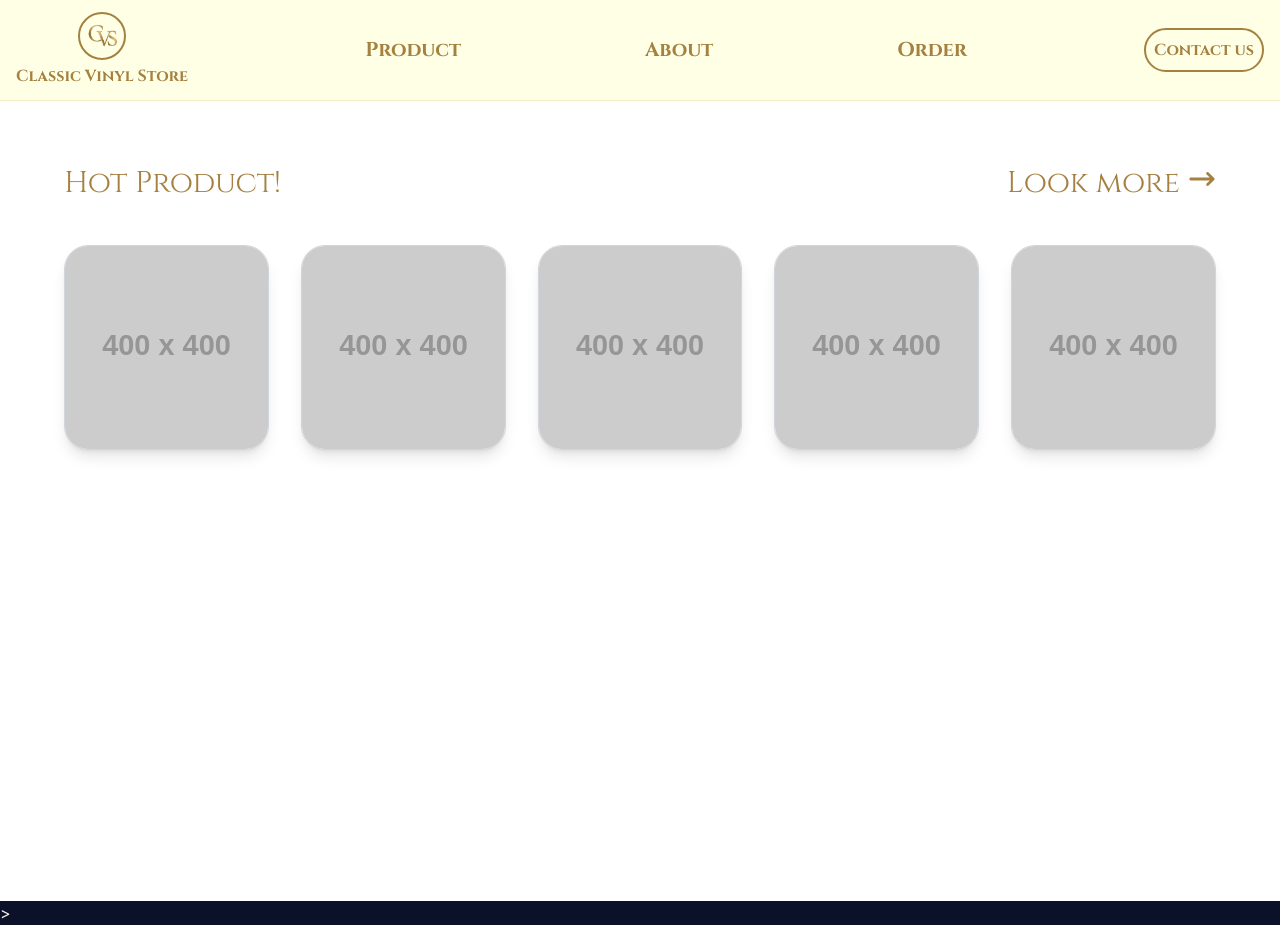
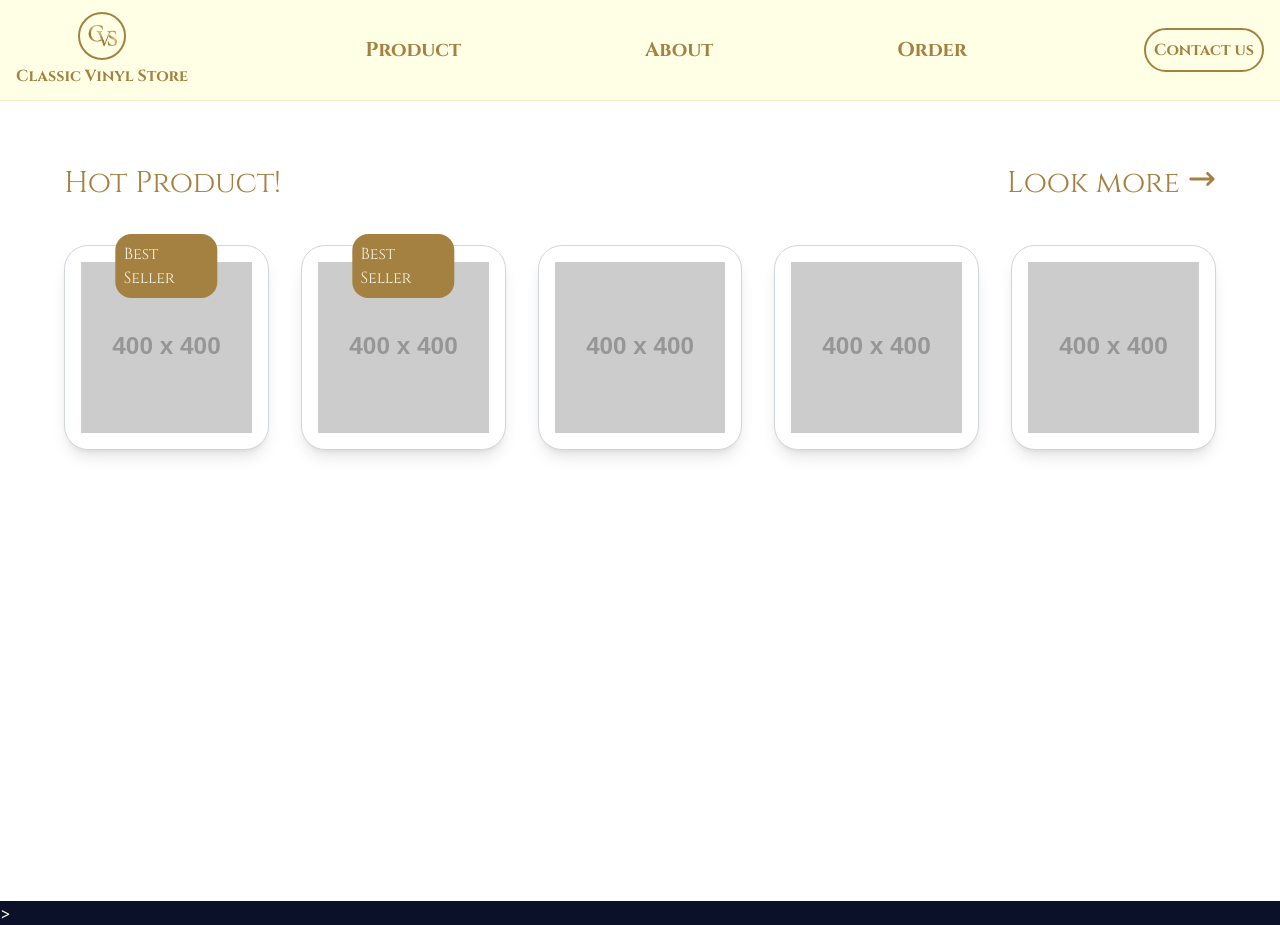
Before and after one commit to Carmeloanthony1/Classic-Vinyl-Store, a React (Vite) app: page / in a window 1280 px wide. Built offline with nearby package versions, Linux system fonts and the light colour scheme.

Commit message:
add: menambahkan best seller

```diff
--- a/src/Component/home.jsx
+++ b/src/Component/home.jsx
@@ -76,9 +76,14 @@ export default function Home(){
                 <div className="flex gap-8 p-8 w-full justify-content">
                     {hot_product.map((products) => (
                         <div key={products._id} className="flex-1 min-w-0 group cursor-pointer">
-                            <div className="aspect-square rounded-3xl overflow-hidden bg-white border border-gray-300 shadow-lg hover:shadow-2xl hover:border-[#8B6B4A] transition-all duration-300">
-                                <img src={products.cover} alt = {products.title} className="w-full h-full object-cover group-hover:scale-105 transition duration-500" />
+
+                            <div className="relative aspect-square p-4 rounded-3xl bg-white border border-gray-300 shadow-lg hover:shadow-2xl hover:border-[#8B6B4A] transition-all duration-300 flex justify-center">
+                                {products.bestSeller && (
+                                    <div className="absolute rounded-2xl p-2 bg-[#a58141] text-[##ffffe6] -top-3 left-1/2 -translate-x-1/2 z-3 select none">Best Seller</div>
+                                )}
+                                <img src={products.cover} alt = {products.title} className="w-full h-full object-cover group-hover:scale-105 transition duration-500 overflow-hidden " />
                             </div>
+
                         </div>
                     ))}
                 </div>
```
